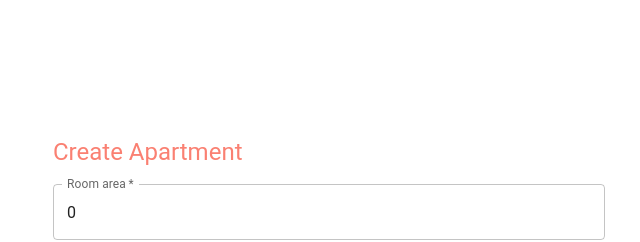
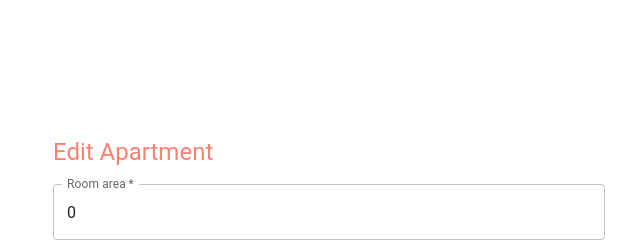
Before and after one commit to omurbekov-azamat/booking, a React (Create React App) app in the folder frontend/: page /hotels/1/editApartment/1 in a window 1280 px wide. Shown: the part 800-1042 px from the top of the page, without its empty margins (311-951 px from the left). Built offline with nearby package versions, Linux system fonts and the light colour scheme; no server answers.

Commit message:
#134 - Сделал перевод названия компонента.

```diff
--- a/frontend/src/features/apartments/components/ApartmentForm.tsx
+++ b/frontend/src/features/apartments/components/ApartmentForm.tsx
@@ -225,7 +225,7 @@ const ApartmentForm = () => {
       {loadingFetchOneApartment && <Spinner />}
       <Container component="main" maxWidth="sm">
         <Typography component="div" variant="h5" textTransform="capitalize" color="salmon" sx={{ mt: 2 }}>
-          {t('createApartment')}
+          {t('editApartment')}
         </Typography>
         <Box component="form" sx={{ mt: 2 }} onSubmit={onSubmit}>
           <Grid container spacing={2} textAlign="center" direction="column">
--- a/frontend/src/public/locales/en/translation.json
+++ b/frontend/src/public/locales/en/translation.json
@@ -138,5 +138,6 @@
   "star": "star",
   "propertyType": "Property type",
   "filterBy": "Filter by:",
-  "empty": "Empty"
+  "empty": "Empty",
+  "editApartment": "Edit apartment"
 }
--- a/frontend/src/public/locales/ru/translation.json
+++ b/frontend/src/public/locales/ru/translation.json
@@ -139,5 +139,6 @@
   "star": "звезда",
   "propertyType": "Тип размещения",
   "filterBy": "Все фильтры:",
-  "empty": "Пусто"
+  "empty": "Пусто",
+  "editApartment": "Изменить апартамент"
 }
```
